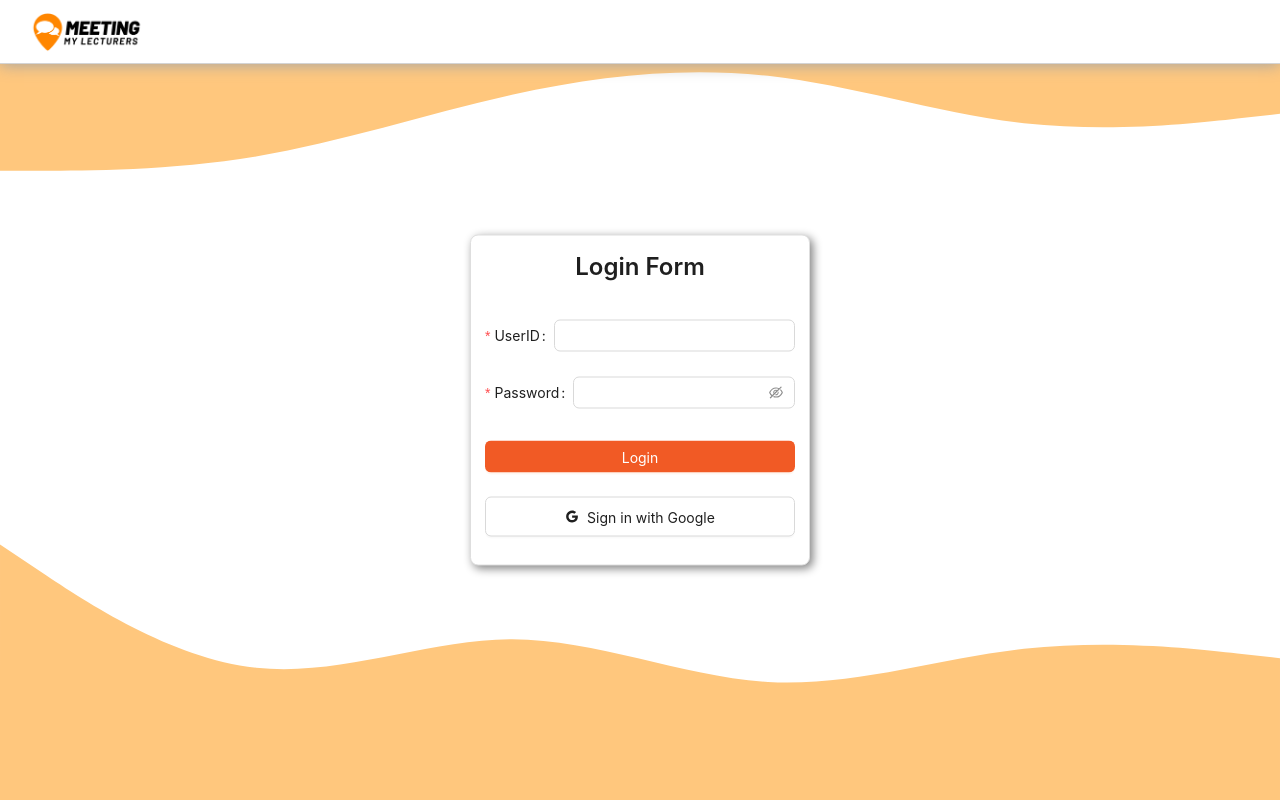
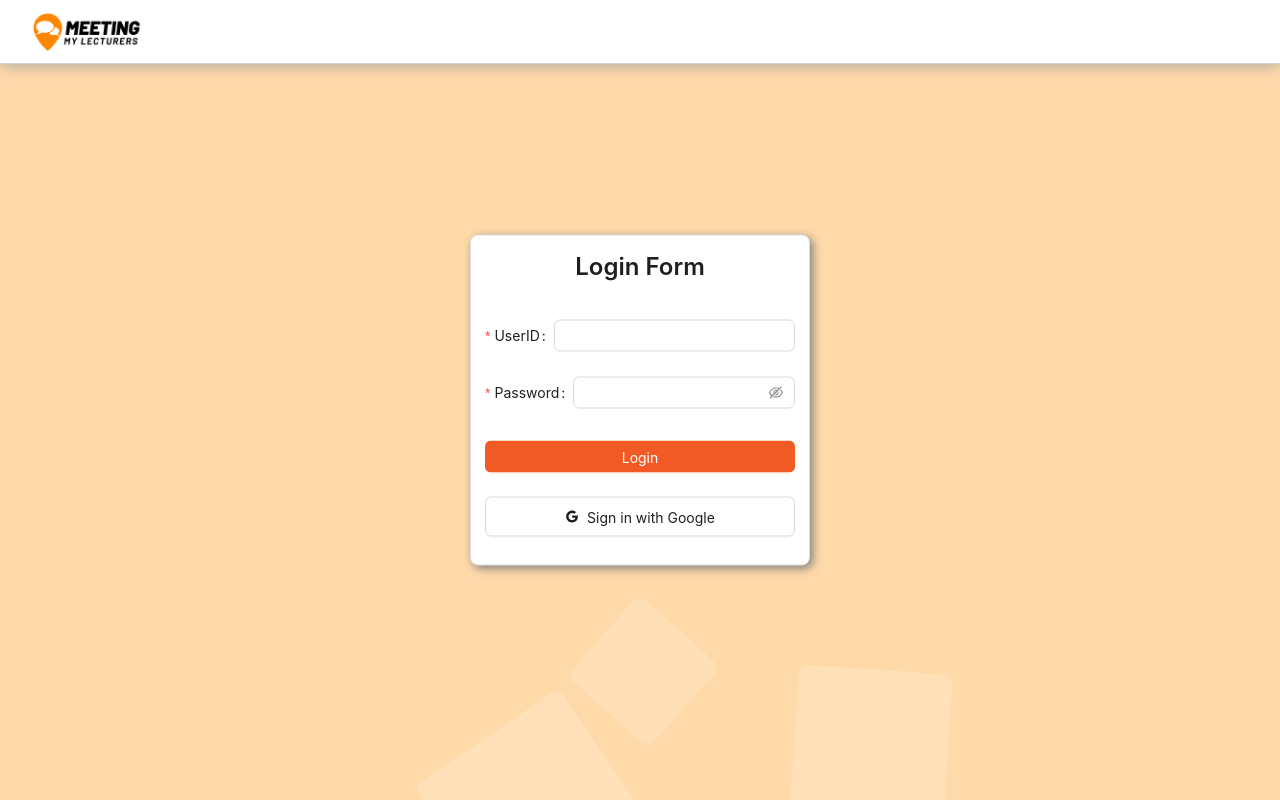
Before and after one commit to giakhang3005/KhangTNG.MeetingMyLecturerFE, a React (Create React App) app: page / in a window 1280 px wide. Built offline with nearby package versions, Linux system fonts and the light colour scheme.

Commit message:
update login UI

```diff
--- /dev/null
+++ b/src/Components/Body/Body.css
@@ -0,0 +1,108 @@
+@keyframes animate {
+    0%{
+        transform: translateY(0) rotate(0deg);
+        opacity: 1;
+        border-radius: 0;
+    }
+    100%{
+        transform: translateY(-1000px) rotate(720deg);
+        opacity: 0;
+        border-radius: 50%;
+    }
+}
+
+.background {
+    position: fixed;
+    z-index: -1;
+    width: 100vw;
+    height: 100vh;
+    top: 0;
+    left: 0;
+    margin: 0;
+    padding: 0;
+    background: #ffd9a8;
+    overflow: hidden;
+}
+.background li {
+    position: absolute;
+    display: block;
+    list-style: none;
+    width: 20px;
+    height: 20px;
+    background: rgba(255, 255, 255, 0.2);
+    animation: animate 19s linear infinite;
+}
+
+
+
+
+.background li:nth-child(0) {
+    left: 23%;
+    width: 106px;
+    height: 106px;
+    bottom: -106px;
+    animation-delay: 1s;
+}
+.background li:nth-child(1) {
+    left: 35%;
+    width: 175px;
+    height: 175px;
+    bottom: -175px;
+    animation-delay: 4s;
+}
+.background li:nth-child(2) {
+    left: 62%;
+    width: 154px;
+    height: 154px;
+    bottom: -154px;
+    animation-delay: 3s;
+}
+.background li:nth-child(3) {
+    left: 41%;
+    width: 198px;
+    height: 198px;
+    bottom: -198px;
+    animation-delay: 9s;
+}
+.background li:nth-child(4) {
+    left: 11%;
+    width: 108px;
+    height: 108px;
+    bottom: -108px;
+    animation-delay: 10s;
+}
+.background li:nth-child(5) {
+    left: 46%;
+    width: 109px;
+    height: 109px;
+    bottom: -109px;
+    animation-delay: 2s;
+}
+.background li:nth-child(6) {
+    left: 73%;
+    width: 102px;
+    height: 102px;
+    bottom: -102px;
+    animation-delay: 9s;
+}
+.background li:nth-child(7) {
+    left: 83%;
+    width: 118px;
+    height: 118px;
+    bottom: -118px;
+    animation-delay: 22s;
+}
+.background li:nth-child(8) {
+    left: 69%;
+    width: 162px;
+    height: 162px;
+    bottom: -162px;
+    animation-delay: 17s;
+}
+.background li:nth-child(9) {
+    left: 74%;
+    width: 199px;
+    height: 199px;
+    bottom: -199px;
+    animation-delay: 34s;
+}
--- a/src/Components/Body/Body.js
+++ b/src/Components/Body/Body.js
@@ -7,6 +7,7 @@ import { Admin } from "./Admin/Admin";
 import { QueryClient, QueryClientProvider } from "@tanstack/react-query";
 import { SettingFilled } from "@ant-design/icons";
 import { Login } from "./Login/Login";
+import "./Body.css"
 
 export const Data = createContext();
 export const Body = (props) => {
@@ -61,15 +62,19 @@ export const Body = (props) => {
           setIsDarkMode,
         }}
       >
-        <ConfigProvider
-          theme={{ token: { colorPrimary: "#F15A25" } }}
-          // {{
-          //   token: {
-          //     // Seed Token
-          //     colorPrimary: "#F15A25",
-          //   },
-          // }}
-        >
+        <ConfigProvider theme={{ token: { colorPrimary: "#F15A25" } }}>
+          <ul class="background">
+            <li></li>
+            <li></li>
+            <li></li>
+            <li></li>
+            <li></li>
+            <li></li>
+            <li></li>
+            <li></li>
+            <li></li>
+            <li></li>
+          </ul>
           {/* show component base on user role */}
           {
             //if role === lecturer
--- a/src/Components/Body/Login/Login.js
+++ b/src/Components/Body/Login/Login.js
@@ -43,10 +43,12 @@ export const Login = () => {
             setCheckMailErr(false);
             const userFromGg = res.data;
             //! call database, if database does not exist -> add data to database (default role: student)
-
+            // console.log(userFromGg)
+            // axios.get(`https://meet-production-52c7.up.railway.app/api/v1/user/get/${userFromGg.id}`).then(fetchRes => console.log(fetchRes))
             //! If user (check by email) exists, get role
             const role = "student"; //this role fetch from DB
 
+            // Login successfully
             //user with role
             const finalUser = { ...userFromGg, role };
 
@@ -140,17 +142,6 @@ export const Login = () => {
 
   return (
       <div className="backgroundLogin">
-        <svg
-          className="curvessLoginUpper"
-          xmlns="http://www.w3.org/2000/svg"
-          viewBox="0 0 1440 320"
-        >
-          <path
-            fill="#ffc77d"
-            fillOpacity="1"
-            d="M0,192L48,186.7C96,181,192,171,288,181.3C384,192,480,224,576,234.7C672,245,768,235,864,213.3C960,192,1056,160,1152,144C1248,128,1344,128,1392,128L1440,128L1440,320L1392,320C1344,320,1248,320,1152,320C1056,320,960,320,864,320C768,320,672,320,576,320C480,320,384,320,288,320C192,320,96,320,48,320L0,320Z"
-          ></path>
-        </svg>
 
         <Form className="loginForm" onFinish={handleSubmitAntispam}>
           <Title className="loginTitle" level={3}>
@@ -209,17 +200,6 @@ export const Login = () => {
           )}
         </Form>
 
-        <svg
-          className="curvesLogin"
-          xmlns="http://www.w3.org/2000/svg"
-          viewBox="0 0 1440 320"
-        >
-          <path
-            fill="#ffc77d"
-            fillOpacity="1"
-            d="M0,32L48,64C96,96,192,160,288,170.7C384,181,480,139,576,138.7C672,139,768,181,864,186.7C960,192,1056,160,1152,149.3C1248,139,1344,149,1392,154.7L1440,160L1440,320L1392,320C1344,320,1248,320,1152,320C1056,320,960,320,864,320C768,320,672,320,576,320C480,320,384,320,288,320C192,320,96,320,48,320L0,320Z"
-          ></path>
-        </svg>
       </div>
   );
 };
```
